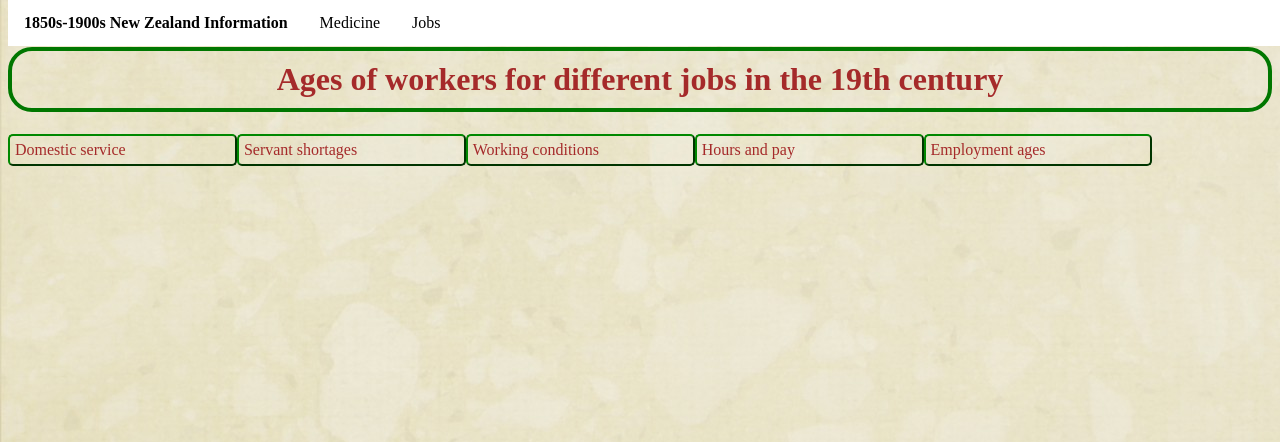
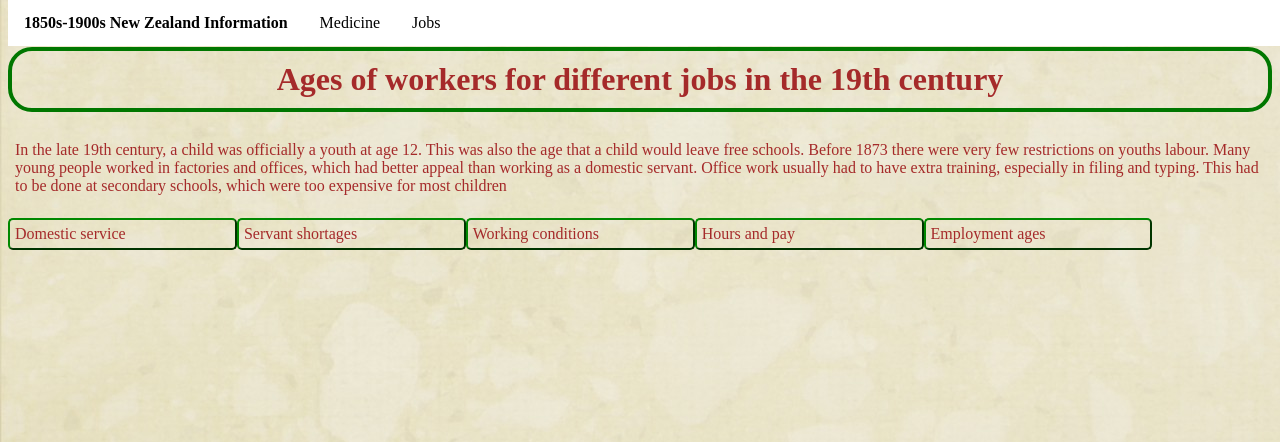
Before and after one commit to torinman/python-school-flask-resource, a Flask app: page /jobs/ages in a window 1280 px wide. Shown: the top 442 px of the page. Run offline with Flask 3, Linux system fonts and the light colour scheme.

Commit message:
add info to job-ages.html

```diff
--- a/templates/job-ages.html
+++ b/templates/job-ages.html
@@ -2,5 +2,5 @@
 
 {% block jobs %}
 <h1>Ages of workers for different jobs in the 19th century</h1>
-
+<p>In the late 19th century, a child was officially a youth at age 12. This was also the age that a child would leave free schools. Before 1873 there were very few restrictions on youths labour. Many young people worked in factories and offices, which had better appeal than working as a domestic servant. Office work usually had to have extra training, especially in filing and typing. This had to be done at secondary schools, which were too expensive for most children</p>
 {% endblock %}
```
